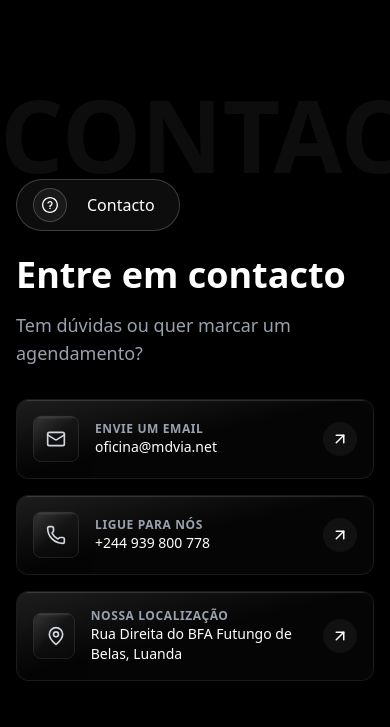
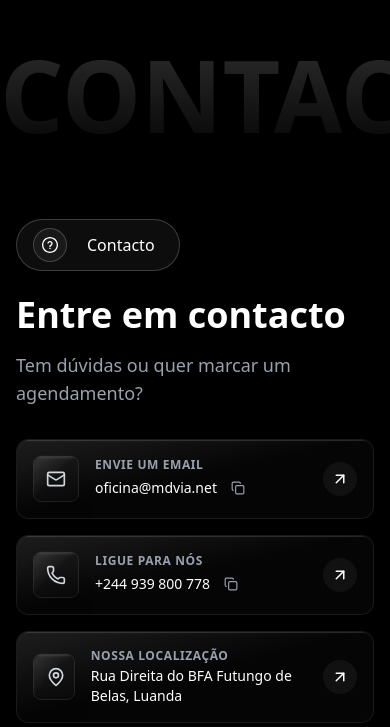
Before and after one commit to khkhachatur/oficina-mdvia, a React (Vite) app: page / in a window 390 px wide. Shown: the part 10737-11464 px from the top of the page. Built offline with nearby package versions, Linux system fonts and the light colour scheme.

Commit message:
feat: update contact section, schematic, and translations

```diff
--- a/src/components/Contact.tsx
+++ b/src/components/Contact.tsx
@@ -1,5 +1,5 @@
-import React, { useRef } from 'react';
-import { Phone, Mail, MapPin, ArrowUpRight } from 'lucide-react';
+import React, { useRef, useState } from 'react';
+import { Phone, Mail, MapPin, ArrowUpRight, Copy, Check } from 'lucide-react';
 import Socials from './Social';
 
 const Contact = ({ t }: { t: any }) => {
@@ -15,8 +15,8 @@ const Contact = ({ t }: { t: any }) => {
   };
 
   return (
-    <section id="contact" className="relative z-10 pt-20 pb-20 px-4 max-w-[1120px] mx-auto">
-        <div className="absolute left-0 -top-10 text-[100px] md:text-[200px] font-bold text-white/5 pointer-events-none select-none overflow-hidden w-full text-center z-0">
+    <section id="contact" className="relative z-10 pt-30 pb-20 px-4 max-w-[1120px] mx-auto">
+       <div className="absolute left-0 -top-20 text-[100px] md:text-[200px] font-bold pointer-events-none select-none overflow-hidden w-full text-center z-0 bg-gradient-to-b from-white/20 to-transparent bg-clip-text text-transparent">
         {t.background}
       </div>
 
@@ -36,9 +36,26 @@ const Contact = ({ t }: { t: any }) => {
             </p>
 
             <div className="space-y-4">
-              <ContactButton icon={<Mail size={20}/>} label={t.buttons.email} sub="oficina@mdvia.net" />
-              <ContactButton icon={<Phone size={20}/>} label={t.buttons.call} sub="+244 939 800 778" />
-              <ContactButton icon={<MapPin size={20}/>} label={t.buttons.location} sub="Rua Direita do BFA Futungo de Belas, Luanda" />
+              <ContactButton
+                icon={<Mail size={20}/>}
+                label={t.buttons.email}
+                sub="oficina@mdvia.net"
+                copyValue="oficina@mdvia.net"
+                href="mailto:oficina@mdvia.net"
+              />
+              <ContactButton
+                icon={<Phone size={20}/>}
+                label={t.buttons.call}
+                sub="+244 939 800 778"
+                copyValue="+244 939 800 778"
+                href="tel:+244939800778"
+              />
+              <ContactButton
+                icon={<MapPin size={20}/>}
+                label={t.buttons.location}
+                sub="Rua Direita do BFA Futungo de Belas, Luanda"
+                href="https://maps.google.com/?q=Rua+Direita+do+BFA+Futungo+de+Belas,+Luanda"
+              />
             </div>
           </div>
 
@@ -91,22 +108,50 @@ const Contact = ({ t }: { t: any }) => {
   )
 }
 
-const ContactButton = ({ icon, label, sub }: { icon: any, label: string, sub: string }) => (
-  <div className="flex items-center justify-between p-4 rounded-xl bg-zinc-900/40 glass-panel hover:border-amber-400/50 hover:bg-zinc-900/60 transition-all group cursor-pointer backdrop-blur-md shadow-lg hover:shadow-amber-900/10">
+const ContactButton = ({ icon, label, sub, href, copyValue }: { icon: any, label: string, sub: string, href: string, copyValue?: string }) => {
+  const [copied, setCopied] = useState(false);
+
+  const handleCopy = (e: React.MouseEvent) => {
+    e.preventDefault();
+    if (copyValue) {
+      navigator.clipboard.writeText(copyValue);
+      setCopied(true);
+      setTimeout(() => setCopied(false), 2000);
+    }
+  };
+
+  return (
+    <a
+      href={href}
+      target="_blank"
+      rel="noopener noreferrer"
+      className="flex items-center justify-between p-4 rounded-xl bg-zinc-900/40 glass-panel hover:border-amber-400/50 hover:bg-zinc-900/60 transition-all group cursor-pointer backdrop-blur-md shadow-lg hover:shadow-amber-900/10"
+    >
       <div className="flex items-center gap-4">
         <div className="p-3 bg-white/5 rounded-lg text-gray-300 group-hover:text-white group-hover:bg-zinc-700 transition-colors glass-panel">
           {icon}
         </div>
         <div className="flex flex-col text-left">
           <span className="text-xs text-gray-400 font-bold uppercase tracking-wider">{label}</span>
+          <div className="flex items-center gap-2 mt-0.5">
             <span className="text-sm text-white font-medium">{sub}</span>
+            {copyValue && (
+              <button
+                onClick={handleCopy}
+                className="p-1.5 rounded-md hover:bg-white/10 text-gray-400 hover:text-white transition-colors flex items-center justify-center"
+              >
+                {copied ? <Check size={14} className="text-green-400" /> : <Copy size={14} />}
+              </button>
+            )}
+          </div>
         </div>
       </div>
       <div className="p-2 rounded-full bg-white/5 group-hover:bg-amber-400 group-hover:text-black transition-all transform group-hover:-translate-y-1 group-hover:translate-x-1">
         <ArrowUpRight size={18} />
       </div>
-  </div>
+    </a>
   );
+};
 
 const Input = ({ placeholder, type = "text" }: { placeholder: string, type?: string }) => (
   <input
--- a/src/components/Schematic.tsx
+++ b/src/components/Schematic.tsx
@@ -9,7 +9,6 @@ const Schematic = ({ t }: { t: any }) => {
   const videoRef = useRef<HTMLVideoElement>(null);
 
   // 1. SAFE DATA EXTRACTION
-  // This handles whether you passed the full 't' object OR just 't.services'
   const servicesData = t?.services || t;
 
   const diagList = servicesData?.diagnostics_list
--- a/src/translations.ts
+++ b/src/translations.ts
@@ -15,7 +15,7 @@ export const translations = {
     about: {
       title: "About Us",
       years: "Years On Market",
-      parts: "Parts Import From All Around The World", // Combined for safety
+      parts: "Parts Import From All Around The World",
       clients: "Satisfied Clients",
     },
     services: {
```
Lines whose indentation alone changed are shown as unchanged.
